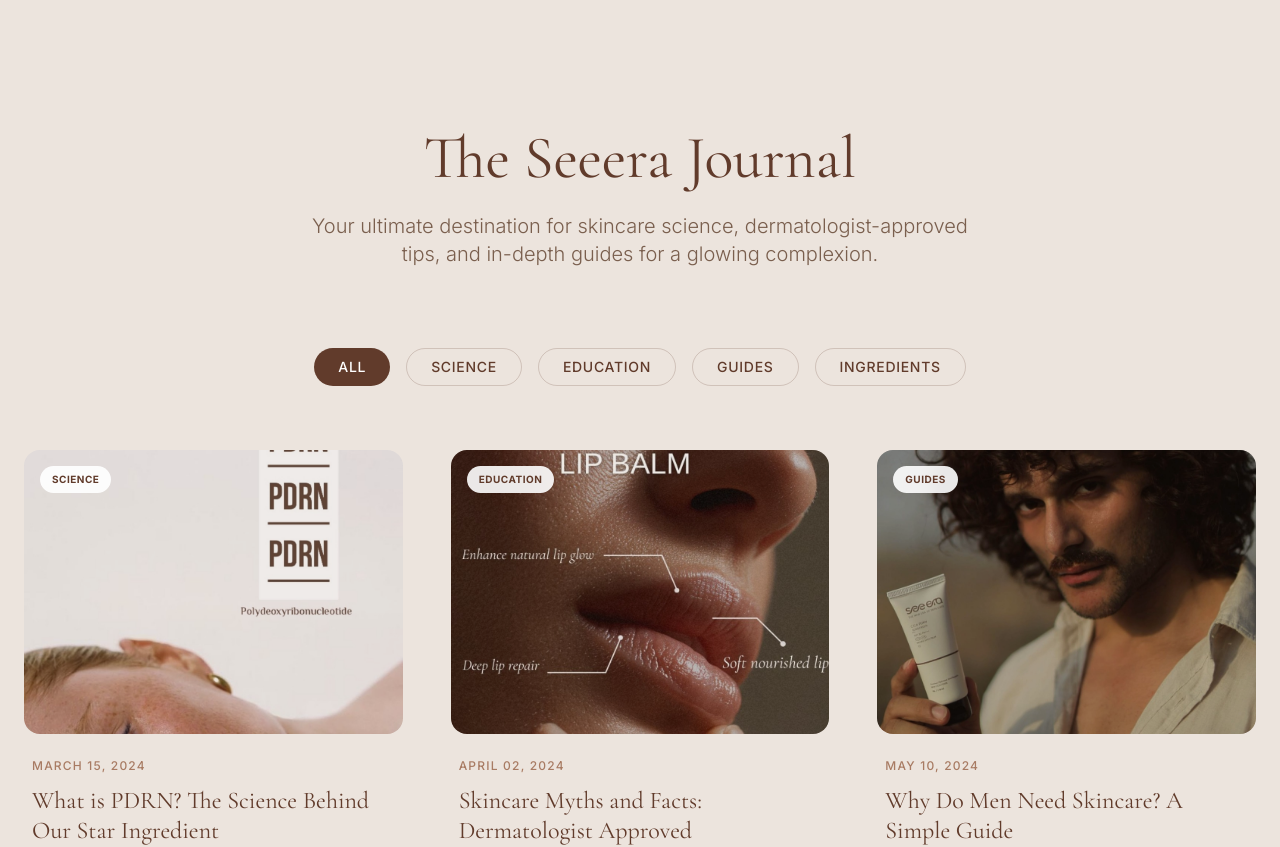
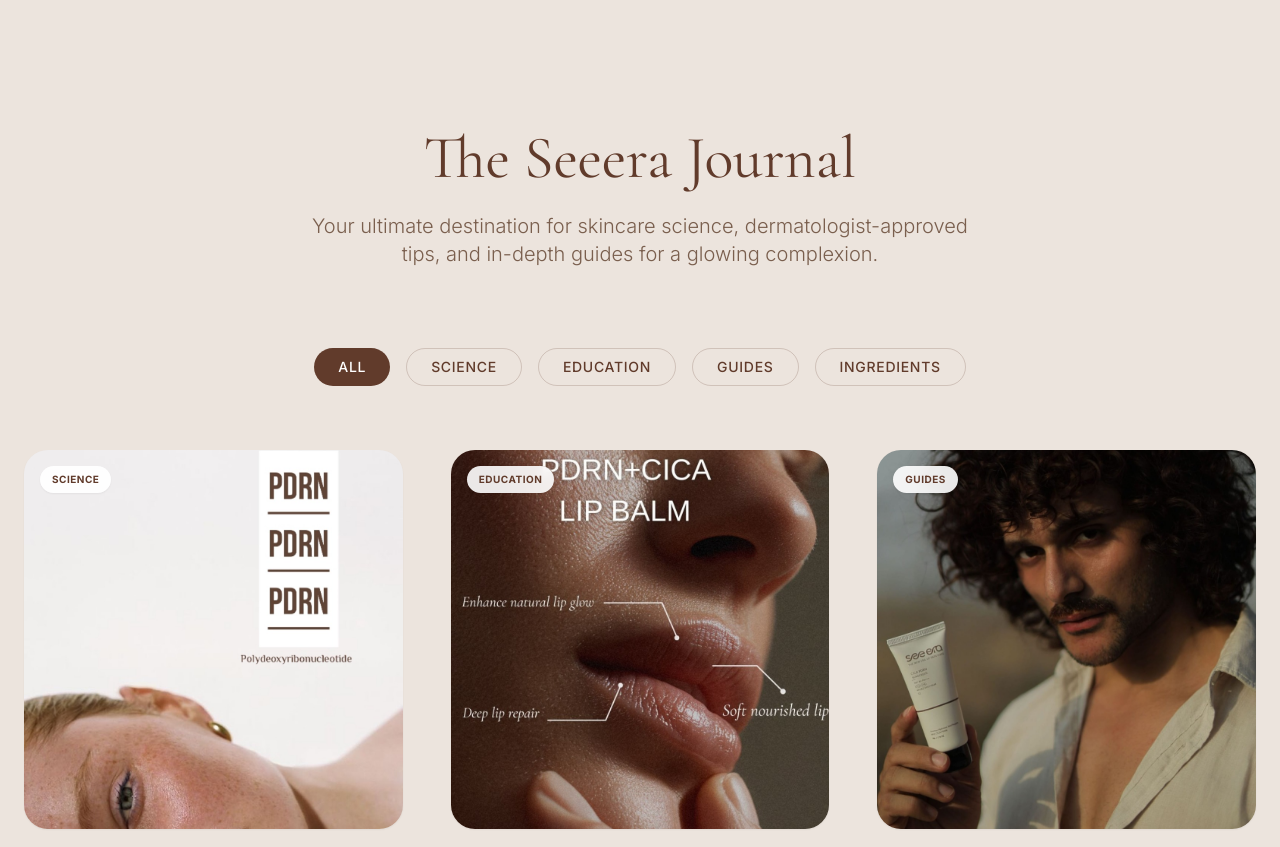
Before and after one commit to kurewarvaishnavi05/seeera-skincare, a Next.js app: page /blog in a window 1280 px wide. Shown: the top 847 px of the page. Built offline with nearby package versions, Linux system fonts and the light colour scheme.

Commit message:
Update blog preview images to square with no dark overlays

```diff
--- a/src/app/blog/page.tsx
+++ b/src/app/blog/page.tsx
@@ -52,9 +52,8 @@ export default function BlogPage() {
               className="group cursor-pointer flex flex-col h-full hover:-translate-y-2 transition-all duration-500"
             >
               <Link href={`/blog/${post.id}`} className="flex flex-col h-full">
-                <div className="aspect-[4/3] rounded-2xl overflow-hidden mb-6 relative bg-gray-50 flex items-center justify-center">
-                  <div className="absolute inset-0 bg-primary-brown/10 z-10 group-hover:bg-transparent transition-colors duration-500"></div>
-                  <span className="absolute top-4 left-4 z-20 bg-white/90 backdrop-blur-sm text-primary-brown text-[10px] font-bold tracking-wider uppercase px-3 py-1.5 rounded-full">
+                <div className="aspect-square rounded-[24px] overflow-hidden mb-6 relative flex items-center justify-center shadow-sm hover:shadow-md transition-shadow">
+                  <span className="absolute top-4 left-4 z-20 bg-white/90 backdrop-blur-sm text-primary-brown text-[10px] font-bold tracking-wider uppercase px-3 py-1.5 rounded-full shadow-sm">
                     {post.category}
                   </span>
                   <img
--- a/src/components/sections/BlogPreview.tsx
+++ b/src/components/sections/BlogPreview.tsx
@@ -39,12 +39,11 @@ export function BlogPreview() {
               className="h-full"
             >
               <Link href="/blog" className="group cursor-pointer flex flex-col h-full">
-                <div className="rounded-[20px] overflow-hidden mb-6 relative flex items-center justify-center">
-                  <div className="absolute inset-0 bg-primary-brown/20 z-10 group-hover:bg-transparent transition-colors duration-500"></div>
+                <div className="aspect-square rounded-[24px] overflow-hidden mb-6 relative flex items-center justify-center shadow-sm hover:shadow-md transition-shadow">
                   <img
                     src={post.image}
                     alt={post.title}
-                    className="w-full h-auto object-cover group-hover:scale-105 transition-transform duration-700"
+                    className="w-full h-full object-cover group-hover:scale-105 transition-transform duration-700"
                   />
                 </div>
                 <div className="flex flex-col flex-1">
```
